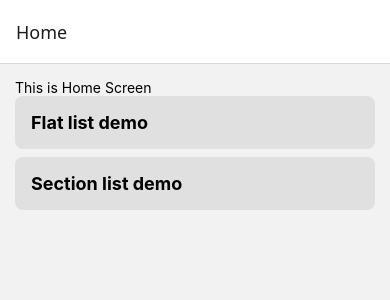
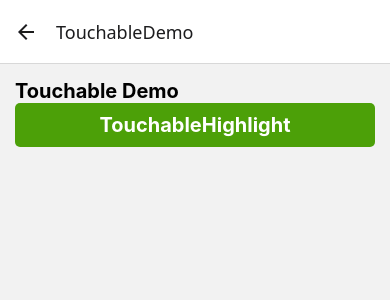
Before and after one commit to PrashantMaurya252/react-native-cli, a React Native app: screen /TouchableDemo in a window 390 px wide. Shown: the top 300 px of the page. Built offline with nearby package versions, Linux system fonts and the light colour scheme.

Commit message:
touchable component

```diff
--- a/src/RootNavigator.tsx
+++ b/src/RootNavigator.tsx
@@ -3,12 +3,14 @@ import HomeScreen from './screens/HomeScreen';
 import StackNavigationDemo from './components/stack/StackNavigationDemo';
 import TabNavigationDemo from './components/Tab/TabNavigationDemo';
 import DrawerNavigationDemo from './components/drawer/DrawerNavigationDemo';
+import TouchableScreen from './screens/TouchableScreen';
 
 export type RootStackParamsList = {
   Home: undefined;
   StackDemo: undefined;
   TabDemo: undefined;
   DrawerDemo: undefined;
+  TouchableScreen: undefined;
 };
 const Stack = createStackNavigator<RootStackParamsList>();
 
@@ -19,6 +21,7 @@ const RootNavigator: React.FC = () => {
       <Stack.Screen name="StackDemo" component={StackNavigationDemo} />
       <Stack.Screen name="TabDemo" component={TabNavigationDemo} />
       <Stack.Screen name="DrawerDemo" component={DrawerNavigationDemo} />
+      <Stack.Screen name="TouchableScreen" component={TouchableScreen} />
     </Stack.Navigator>
   );
 };
--- a/src/screens/Home.tsx
+++ b/src/screens/Home.tsx
@@ -21,6 +21,11 @@ const topics = [
     id: 2,
     title: 'Section list demo',
     screen: 'SectionListScreen',
+  },
+  {
+    id: 3,
+    title: 'Touchable Demo',
+    screen: 'TouchableDemo',
   },
 ];
 
--- a/src/screens/RootNavigation.tsx
+++ b/src/screens/RootNavigation.tsx
@@ -3,11 +3,13 @@ import React from 'react';
 import Home from './Home';
 import FlatListScreen from './FlatListScreen';
 import SectionListScreen from './SectionListScreen';
+import TouchableScreen from './TouchableScreen';
 
 export type RootStackParamList = {
   Home: undefined;
   FlatListScreen: undefined;
   SectionListScreen: undefined;
+  TouchableDemo: undefined;
 };
 
 const Stack = createStackNavigator<RootStackParamList>();
@@ -18,6 +20,7 @@ const RootNavigation: React.FC = () => {
       <Stack.Screen name="Home" component={Home} />
       <Stack.Screen name="FlatListScreen" component={FlatListScreen} />
       <Stack.Screen name="SectionListScreen" component={SectionListScreen} />
+      <Stack.Screen name="TouchableDemo" component={TouchableScreen} />
     </Stack.Navigator>
   );
 };
--- /dev/null
+++ b/src/screens/TouchableScreen.tsx
@@ -0,0 +1,49 @@
+import {useState} from 'react';
+import {
+  StyleSheet,
+  Text,
+  TouchableHighlight,
+  TouchableOpacity,
+  TouchableWithoutFeedback,
+  View,
+} from 'react-native';
+
+const TouchableScreen: React.FC = () => {
+  const [count, setCount] = useState(0);
+  return (
+    <View style={styles.container}>
+      <Text style={styles.header}>Touchable Demo</Text>
+      <TouchableHighlight onPress={() => setCount(count + 1)}>
+        <View style={styles.btn}>
+          <Text style={styles.btnText}>TouchableHighlight</Text>
+        </View>
+      </TouchableHighlight>
+    </View>
+  );
+};
+
+const styles = StyleSheet.create({
+  container: {
+    flex: 1,
+    padding: 15,
+  },
+  header: {
+    fontSize: 20,
+    fontWeight: 'bold',
+  },
+  btn: {
+    padding: 10,
+    backgroundColor: '#4ca008',
+    borderRadius: 5,
+    marginBottom: 10,
+    minWidth: 250,
+    alignItems: 'center',
+  },
+  btnText: {
+    fontSize: 20,
+    fontWeight: 'bold',
+    color: '#ffffff',
+  },
+});
+
+export default TouchableScreen;
```
